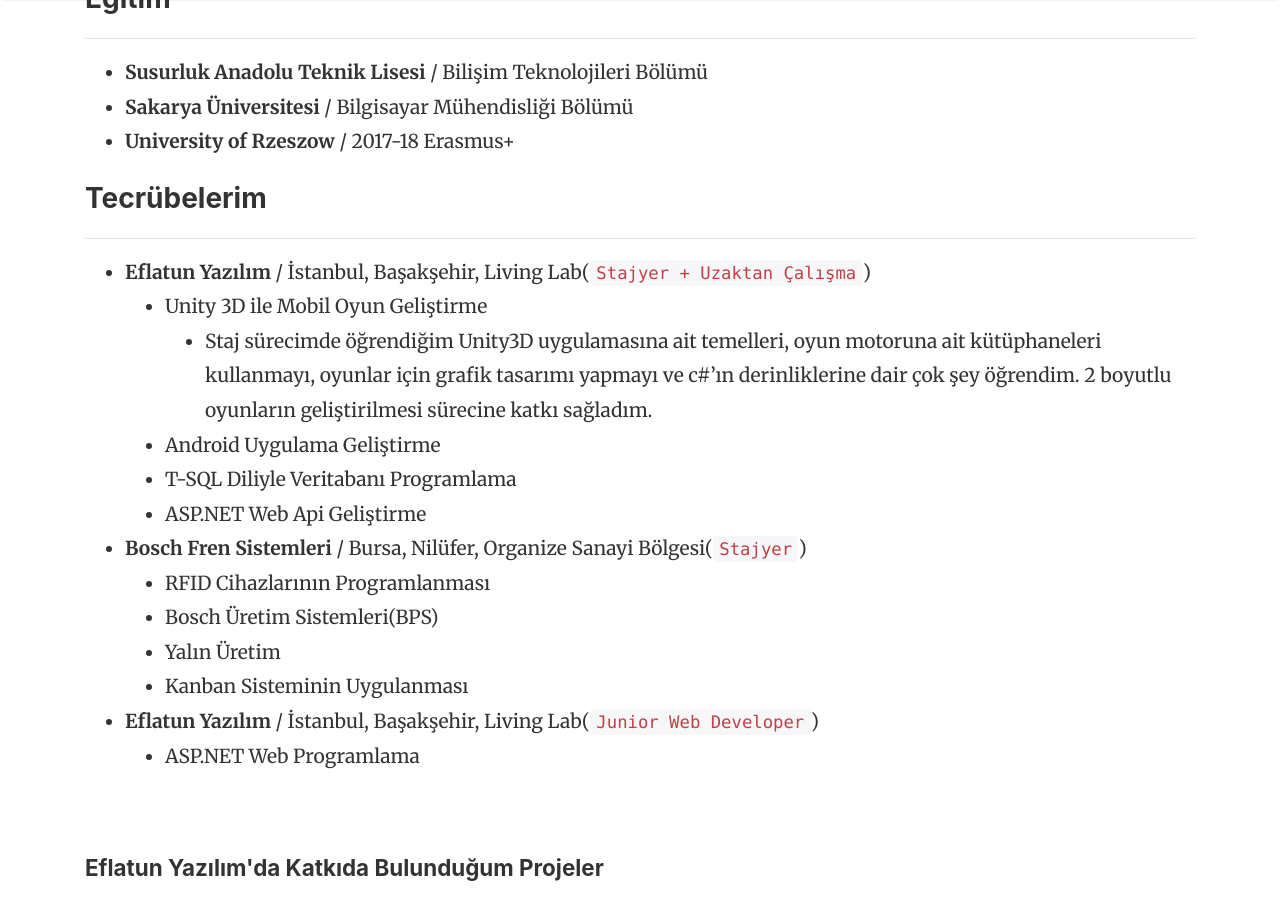
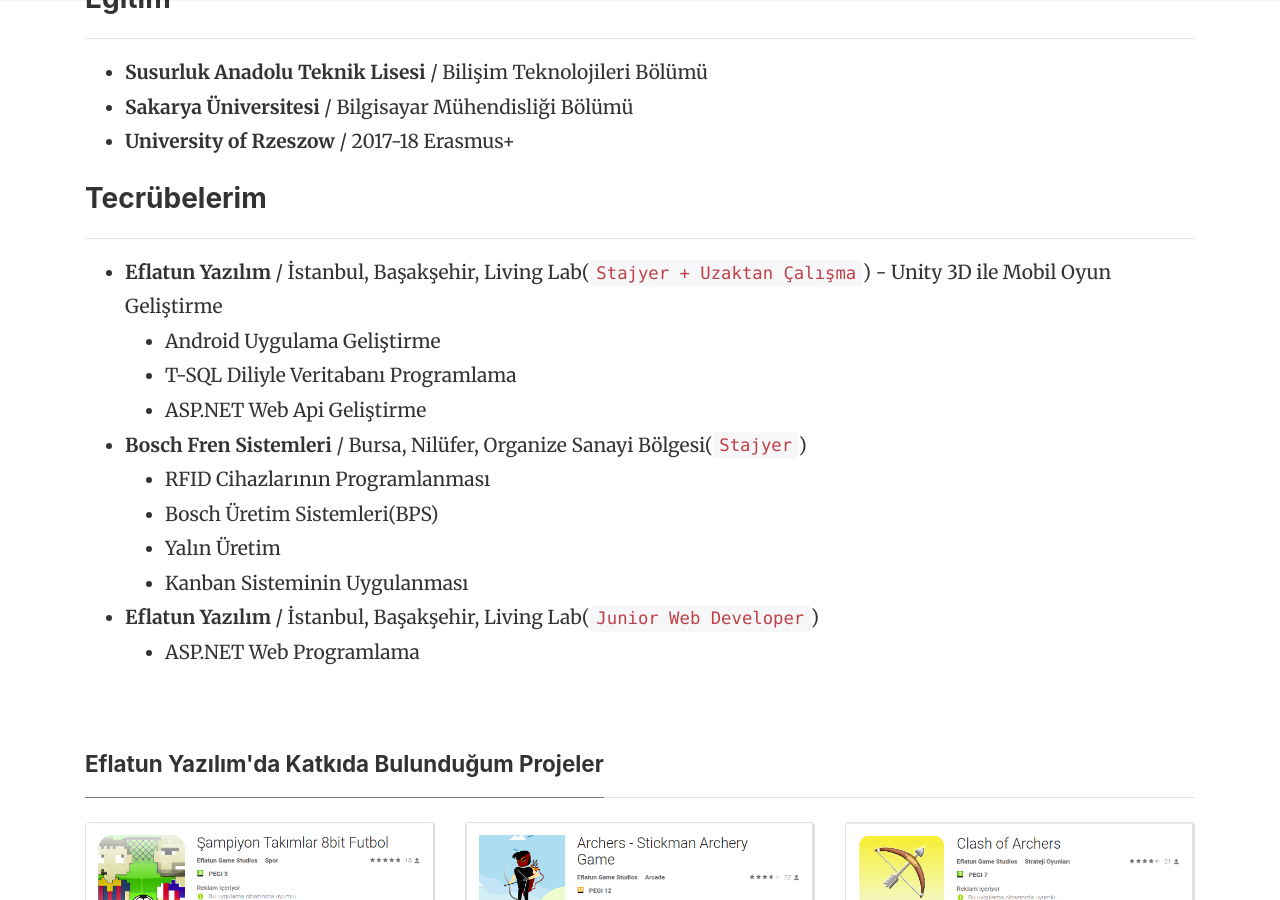
Before and after one commit to erkanceylan/blog, a Jekyll site: the page built from about.md, in a window 1280 px wide and 900 px high, scrolled down 1326 px. Built offline with Jekyll 4.4.1, drawn with Linux system fonts in a browser that asks for light colours; comment, search, counter and statistics services are not loaded.

Commit message:
Update about.md

```diff
--- a/about.md
+++ b/about.md
@@ -23,8 +23,7 @@
 ### Tecrübelerim
 -----
 - __Eflatun Yazılım__ / İstanbul, Başakşehir, Living Lab(`Stajyer + Uzaktan Çalışma`)
-    - Unity 3D ile Mobil Oyun Geliştirme
-		- Staj sürecimde öğrendiğim Unity3D uygulamasına ait temelleri, oyun motoruna ait kütüphaneleri kullanmayı, oyunlar için grafik tasarımı yapmayı ve c#'ın derinliklerine dair çok şey öğrendim. 2 boyutlu oyunların geliştirilmesi sürecine katkı sağladım.
+    	- Unity 3D ile Mobil Oyun Geliştirme
 	- Android Uygulama Geliştirme
 	- T-SQL Diliyle Veritabanı Programlama
 	- ASP.NET Web Api Geliştirme
```
